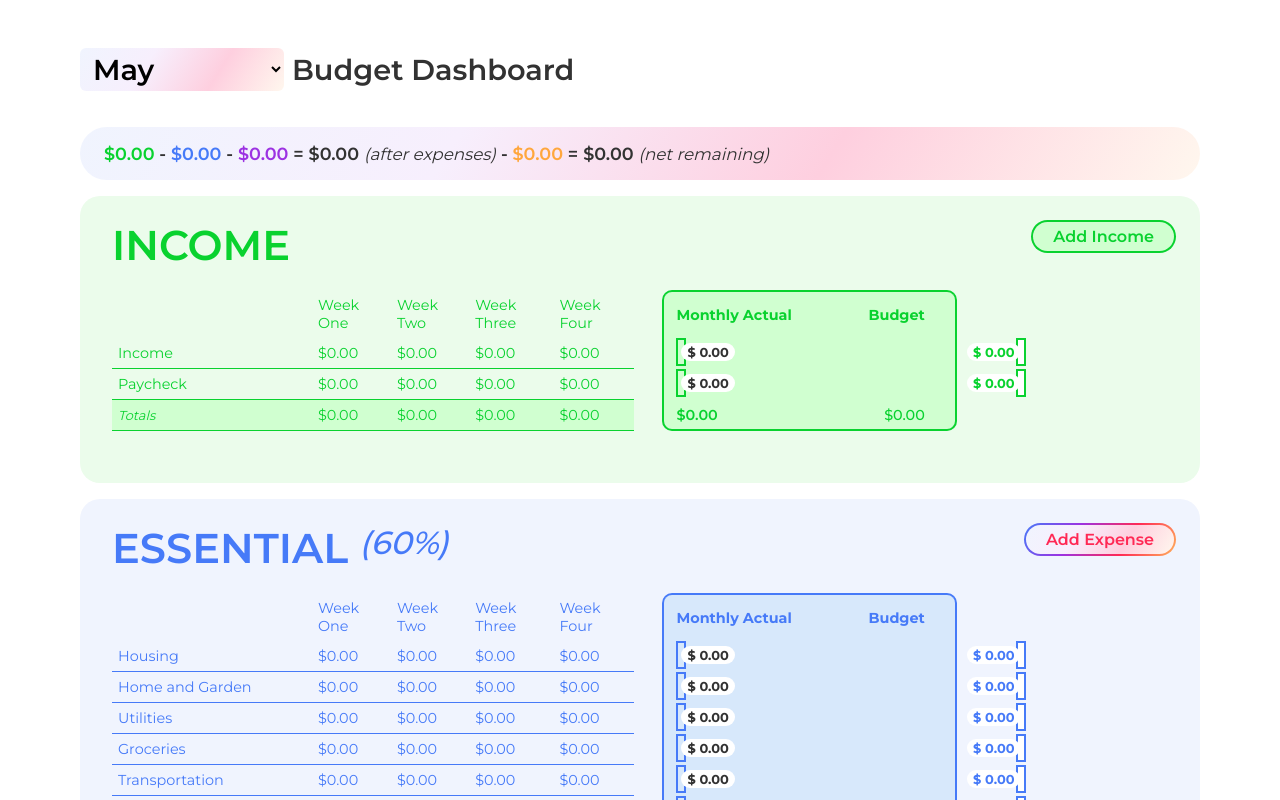
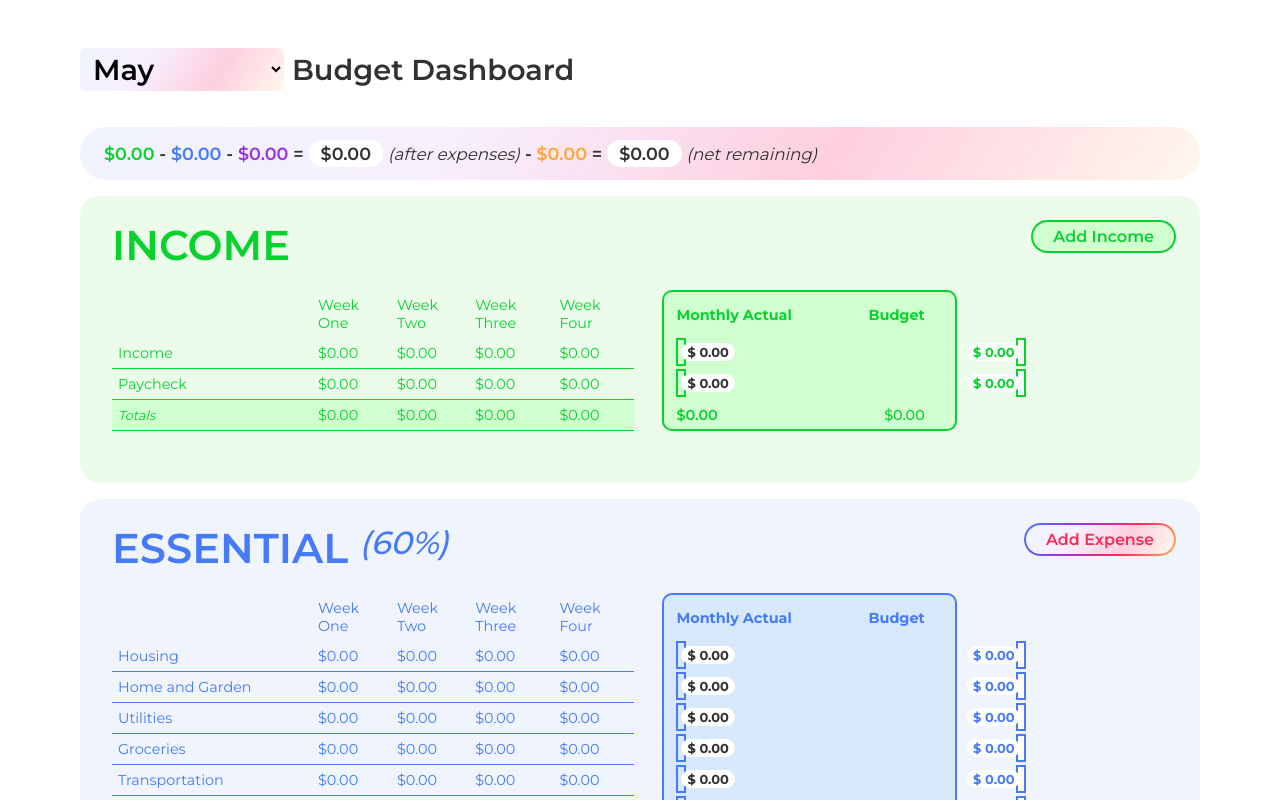
Before and after one commit to rubybeaches/BetterBudgetBuilds, a Next.js app: page /dashboard in a window 1280 px wide. Shown: the top 800 px of the page. Built offline with nearby package versions, Linux system fonts and the light colour scheme.

Commit message:
adding bubble to summary bar

```diff
--- a/src/app/dashboard/page.css
+++ b/src/app/dashboard/page.css
@@ -34,6 +34,12 @@ body {
 .baseBar em {
   font-size: 0.95em;
   font-weight: 400;
+}
+
+.baseBarBubble {
+  padding: 3px 12px;
+  background-color: #fff;
+  border-radius: 20px;
 }
 
 .expenseButton.left,
--- a/src/app/dashboard/page.tsx
+++ b/src/app/dashboard/page.tsx
@@ -151,13 +151,25 @@ const Dashboard = ({
           ${convertToFloat(nonEssentialExpenseTotal)}
         </span>{" "}
         ={" "}
-        <span className={incomeMinusExpenseBool ? "overBudgetText" : ""}>
+        <span
+          className={
+            incomeMinusExpenseBool
+              ? "overBudgetText baseBarBubble"
+              : "baseBarBubble"
+          }
+        >
           {incomeMinusExpenseBool && <>&ndash;</>}$
           {convertToFloat(Math.abs(incomeMinusExpenseTotal))}
         </span>{" "}
         <em>(after expenses)</em> -{" "}
         <span id="Savings">${convertToFloat(savingExpenseTotal)}</span> ={" "}
-        <span className={negativeBudgetBool ? "overBudgetText" : ""}>
+        <span
+          className={
+            negativeBudgetBool
+              ? "overBudgetText baseBarBubble"
+              : "baseBarBubble"
+          }
+        >
           {negativeBudgetBool && <>&ndash;</>}$
           {convertToFloat(Math.abs(netBudgetTotal))}
         </span>{" "}
```
